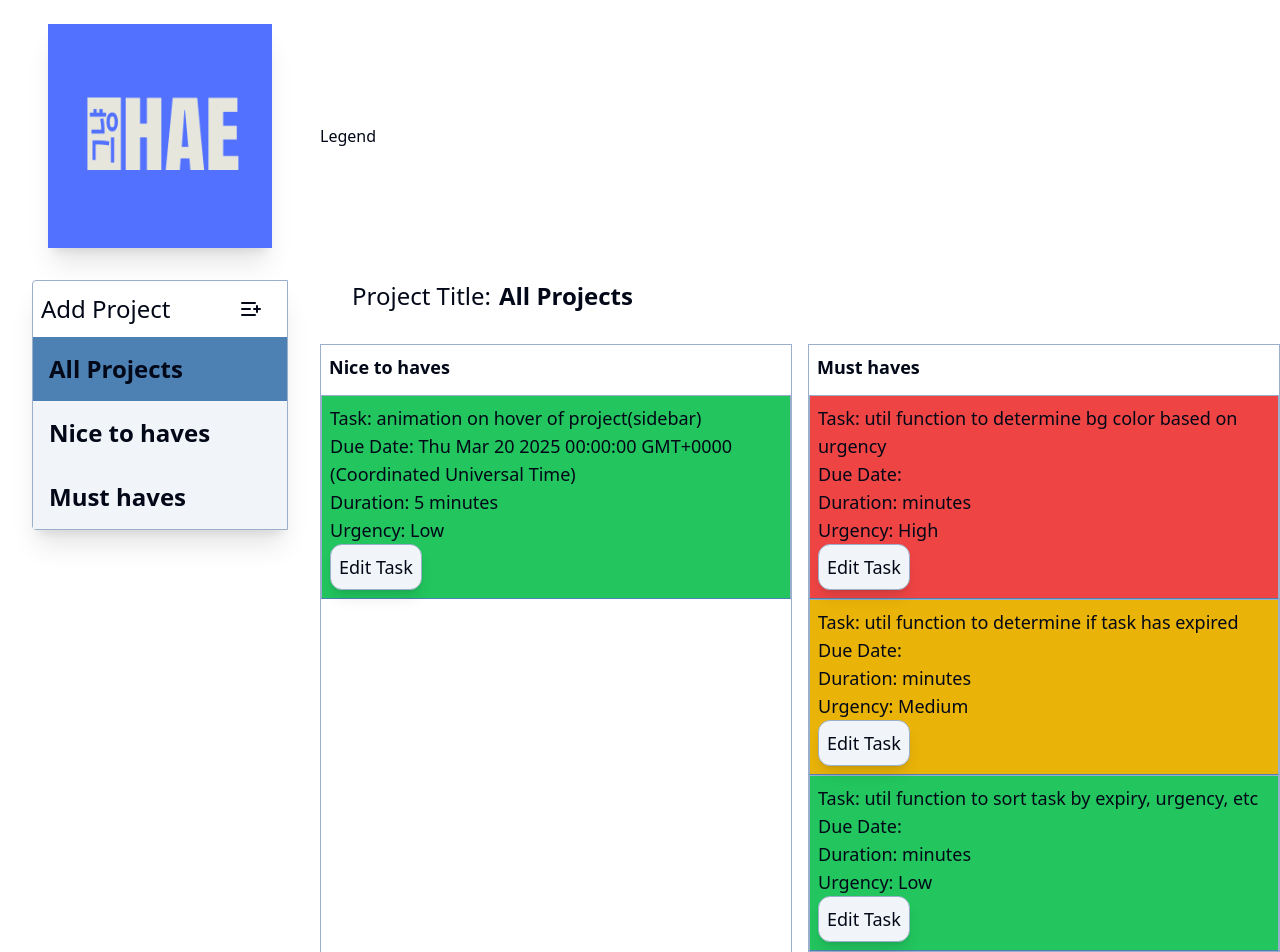
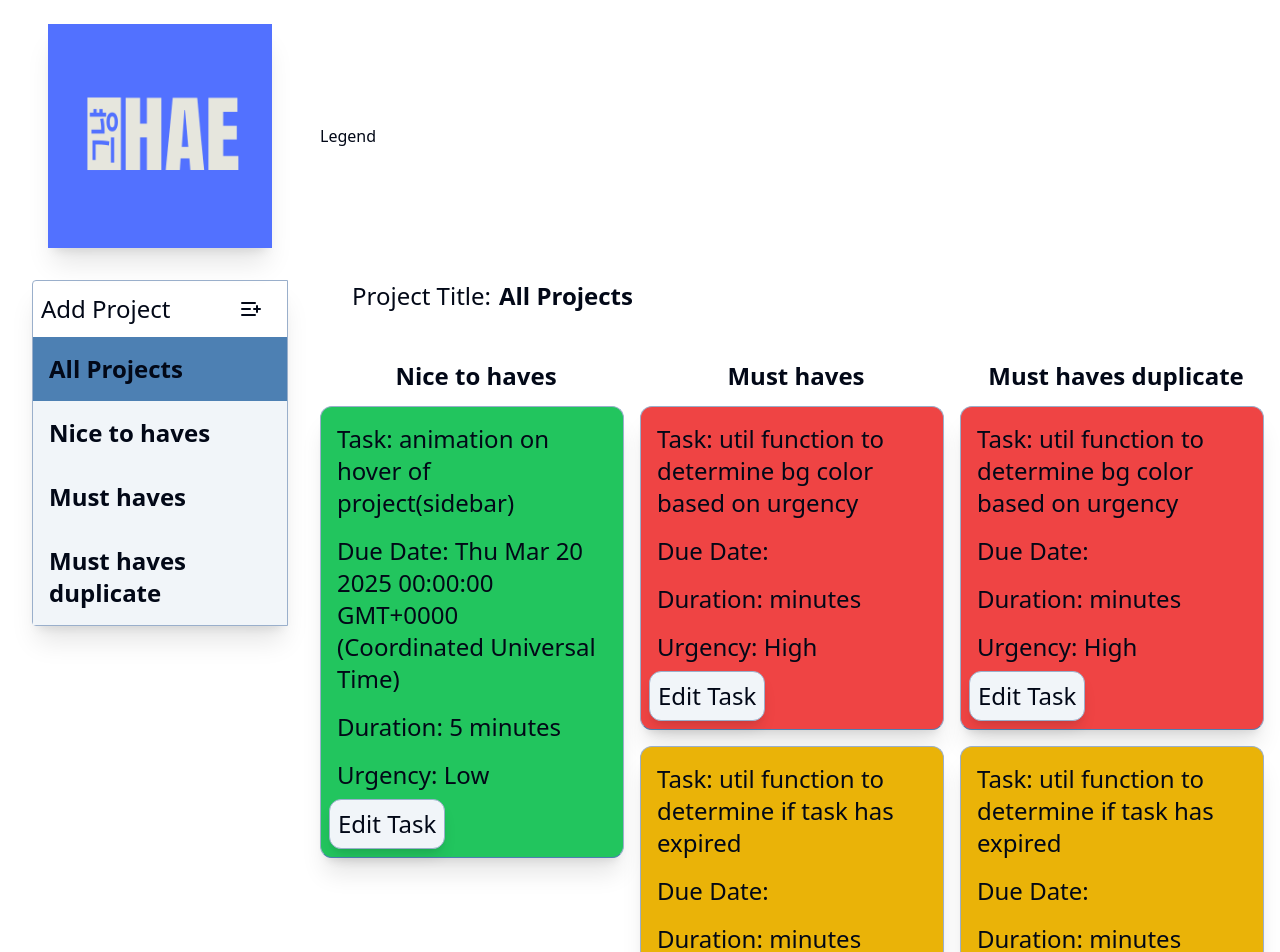
Before and after one commit to ganglinwu/new-todo-app, a React (Vite) app: page / in a window 1280 px wide. Shown: the top 952 px of the page. Built offline with nearby package versions, Linux system fonts and the light colour scheme.

Commit message:
style(MainContent): general styling

```diff
--- a/src/demoData/demoProjects.ts
+++ b/src/demoData/demoProjects.ts
@@ -44,6 +44,28 @@ const demoProjects: projects[] = [
       },
     ],
   },
+  {
+    projectName: "Must haves duplicate",
+    tasks: [
+      {
+        taskName: "util function to determine bg color based on urgency",
+        taskUrgency: "High",
+      },
+      {
+        taskName: "util function to determine if task has expired",
+        taskUrgency: "Medium",
+      },
+      {
+        taskName: "util function to sort task by expiry, urgency, etc",
+        taskUrgency: "Low",
+      },
+      {
+        taskName: "sample expired task",
+        taskDueDate: new Date("2020-03-20"),
+        taskUrgency: "Low",
+      },
+    ],
+  },
 ];
 
 export { demoProjects };
--- a/src/layout/maincontent/MainContent.tsx
+++ b/src/layout/maincontent/MainContent.tsx
@@ -1,17 +1,3 @@
-// shadcn component import
-import {
-  Popover,
-  PopoverContent,
-  PopoverTrigger,
-} from "../../../@/components/ui/popover.tsx";
-import {
-  Card,
-  CardContent,
-  CardDescription,
-  CardHeader,
-  CardTitle,
-} from "../../../@/components/ui/card.tsx";
-
 // type import
 import { projects } from "../../demoData/demoProjects.ts";
 
@@ -20,9 +6,6 @@ type mainContentProps = {
   selectedProject: string;
 };
 
-// util import
-import bgColourByUrgencyExpiry from "../../utils/bgColourByUrgencyExpiry.ts";
-import isTaskExpired from "../../utils/isTaskExpired.ts";
 import RenderProjectsIntoMainContent from "./RenderProjectsIntoMainContent.tsx";
 
 export default function MainContent({
@@ -30,7 +13,7 @@ export default function MainContent({
   selectedProject,
 }: mainContentProps) {
   return (
-    <div>
+    <div className="w-auto">
       <div className="flex p-4 md:p-6 lg:p-8">
         <span className="font-thin mr-2 text-xs md:text-lg lg:text-2xl self-center">
           Project Title:{" "}
--- a/src/layout/maincontent/RenderProjectsIntoMainContent.tsx
+++ b/src/layout/maincontent/RenderProjectsIntoMainContent.tsx
@@ -30,29 +30,40 @@ export default function RenderProjectsIntoMainContent({
   selectedProject,
 }: RenderProjectsIntoMainContentProps) {
   return (
-    <div className="grid md:grid-cols-magic md:gap-4 grid-cols-magicSmallScreen gap-1 text-xs md:text-lg lg:text-lg">
+    <div className="grid md:grid-cols-magic md:gap-4 grid-cols-magicSmallScreen gap-2 mr-4 text-xs md:text-lg lg:text-2xl">
       {demoProject.map((project) => (
         <Card
           key={project.projectName}
-          className={`${shouldThisProjectCardBeRendered(project.projectName, selectedProject) ? "" : "hidden"}`}
+          className={`${shouldThisProjectCardBeRendered(project.projectName, selectedProject) ? "" : "hidden"} border-none`}
         >
           <CardHeader>
-            <CardTitle className="p-2">{project.projectName}</CardTitle>
+            <CardTitle className="ml-2 mt-2 p-2 self-center">
+              {project.projectName}
+            </CardTitle>
             <CardDescription></CardDescription>
           </CardHeader>
           <CardContent>
             {project.tasks.map((task) => (
               <div
                 key={task.taskName}
-                className={`${isTaskExpired(task) ? "bg-gray-500" : bgColourByUrgencyExpiry(task)} p-2 border border-b-accent`}
+                className={`${isTaskExpired(task) ? "bg-gray-500" : bgColourByUrgencyExpiry(task)} p-2 border border-b-accent rounded-xl mb-2 md:mb-4 shadow-xl`}
               >
-                <div>Task: {task.taskName}</div>
-                <div>
+                <div className="p-2">
+                  Task: <span className="font-thin">{task.taskName}</span>
+                </div>
+                <div className="p-2">
                   Due Date:{" "}
-                  {task.taskDueDate ? task.taskDueDate.toString() : ""}
+                  <span className="font-thin">
+                    {task.taskDueDate ? task.taskDueDate.toString() : ""}
+                  </span>
                 </div>
-                <div>Duration: {task.taskDuration} minutes</div>
-                <div>Urgency: {task.taskUrgency}</div>
+                <div className="p-2">
+                  Duration:{" "}
+                  <span className="font-thin">{task.taskDuration} minutes</span>
+                </div>
+                <div className="p-2">
+                  Urgency: <span className="font-thin">{task.taskUrgency}</span>
+                </div>
                 <Popover>
                   <PopoverTrigger className="border hover:bg-accent bg-secondary rounded-xl outline-none shadow-lg p-1 md:p-1 lg:p-2">
                     Edit Task
```
